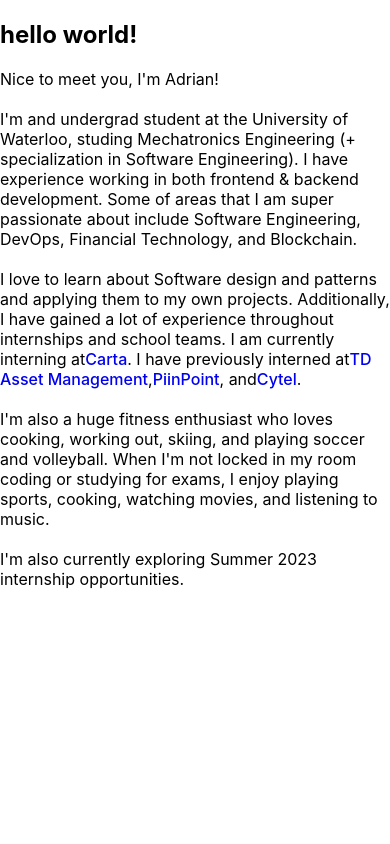
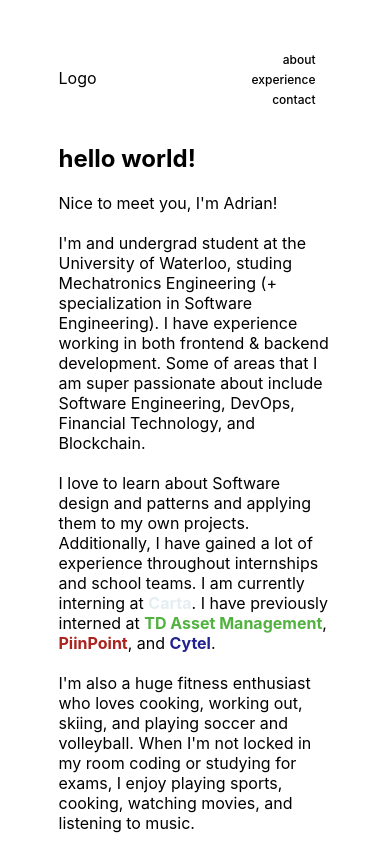
Before and after one commit to AdrianJendo/portfolio-website, a Next.js app: page /about in a window 390 px wide. Shown: the top 844 px of the page. Built offline with nearby package versions, Linux system fonts and the light colour scheme.

Commit message:
Add layout and fix about page

```diff
--- /dev/null
+++ b/components/layout.tsx
@@ -0,0 +1,55 @@
+import React, { useEffect, useState } from "react";
+import Link from "next/link";
+import Head from "next/head";
+import Image from "next/image";
+import styles from "../styles/Home.module.css";
+
+const Layout = ({ children }: { children: React.ReactNode }) => {
+  return (
+    <div className={styles.app}>
+      <Head>
+        <title>Create Next App</title>
+        <meta name="description" content="Generated by create next app" />
+        <link rel="icon" href="/favicon.ico" />
+      </Head>
+
+      <nav>
+        <div className="navbar-logo">Logo</div>
+        <ul className="navbar-links">
+          <li>
+            <Link href="/about">
+              <a className="nav-link">about</a>
+            </Link>
+          </li>
+          <li>
+            <Link href="/experience">
+              <a className="nav-link">experience</a>
+            </Link>
+          </li>
+          <li>
+            <Link href="/contact">
+              <a className="nav-link">contact</a>
+            </Link>
+          </li>
+        </ul>
+      </nav>
+
+      <div className={styles.container}>{children}</div>
+
+      <footer className={styles.footer}>
+        <a
+          href="https://vercel.com?utm_source=create-next-app&utm_medium=default-template&utm_campaign=create-next-app"
+          target="_blank"
+          rel="noopener noreferrer"
+        >
+          Powered by{" "}
+          <span className={styles.logo}>
+            <Image src="/vercel.svg" alt="Vercel Logo" width={72} height={16} />
+          </span>
+        </a>
+      </footer>
+    </div>
+  );
+};
+
+export default Layout;
--- a/pages/_app.tsx
+++ b/pages/_app.tsx
@@ -1,8 +1,13 @@
 import "../styles/globals.css";
 import type { AppProps } from "next/app";
+import Layout from "../components/layout";
 
 function MyApp({ Component, pageProps }: AppProps) {
-  return <Component {...pageProps} />;
+  return (
+    <Layout>
+      <Component {...pageProps} />
+    </Layout>
+  );
 }
 
 export default MyApp;
--- a/pages/about.tsx
+++ b/pages/about.tsx
@@ -6,11 +6,11 @@ const About: NextPage = () => {
     <div className={styles.aboutContainer}>
       <div className={styles.aboutText}>
         <div className={styles.aboutHeader}>
-          <h2>hello world!</h2>
+          <h2 className={styles.abouth2}>hello world!</h2>
           {/* <img className="cat-paw" src="assets/cat_paw_hi.gif" width="100" /> */}
         </div>
         <div className={styles.aboutBio}>
-          <p>
+          <p className={styles.aboutp}>
             Nice to meet you, I&apos;m Adrian!
             <br />
             <br />
@@ -23,21 +23,34 @@ const About: NextPage = () => {
             <br />I love to learn about Software design and patterns and
             applying them to my own projects. Additionally, I have gained a lot
             of experience throughout internships and school teams. I am
-            currently interning at
-            <a className="carta" href="https://carta.com/">
-              <span>Carta</span>
+            currently interning at{" "}
+            <a
+              style={{ color: "rgb(229, 238, 242)", fontWeight: 700 }}
+              href="https://carta.com/"
+            >
+              Carta
             </a>
-            . I have previously interned at
-            <a className="td" href="https://www.td.com/ca/en/asset-management/">
-              <span>TD Asset Management</span>
+            . I have previously interned at{" "}
+            <a
+              style={{ color: "rgb(81, 178, 63)", fontWeight: 700 }}
+              className="td"
+              href="https://www.td.com/ca/en/asset-management/"
+            >
+              TD Asset Management
             </a>
-            ,
-            <a className="piinpoint" href="https://www.piinpoint.com/">
-              <span>PiinPoint</span>
+            ,{" "}
+            <a
+              style={{ color: "rgb(171, 35, 31)", fontWeight: 700 }}
+              href="https://www.piinpoint.com/"
+            >
+              PiinPoint
             </a>
-            , and
-            <a className="cytel" href="https://www.cytel.com/">
-              <span>Cytel</span>
+            , and{" "}
+            <a
+              style={{ color: "rgb(34, 34, 147)", fontWeight: 700 }}
+              href="https://www.cytel.com/"
+            >
+              Cytel
             </a>
             . <br />
             <br />
--- a/styles/About.module.css
+++ b/styles/About.module.css
@@ -48,22 +48,6 @@
     margin-top: 1rem;
   }
 
-  .carta {
-    color: rgb(229, 238, 242);
-  }
-
-  .td {
-    color: rgb(81, 178, 63);
-  }
-
-  .piinpoint {
-    color: rgb(171, 35, 31);
-  }
-
-  .cytel {
-    color: rgb(34, 34, 147);
-  }
-
   .aboutContact {
     text-decoration: underline;
     font-weight: 400;
--- a/styles/globals.css
+++ b/styles/globals.css
@@ -6,10 +6,10 @@ body {
     Ubuntu, Cantarell, Fira Sans, Droid Sans, Helvetica Neue, sans-serif;
 }
 
-/* a {
+a {
   color: inherit;
   text-decoration: none;
-} */
+}
 
 a {
   font-size: 16px;
```
Also changed, not shown: pages/index.tsx (+1 -42 lines).
